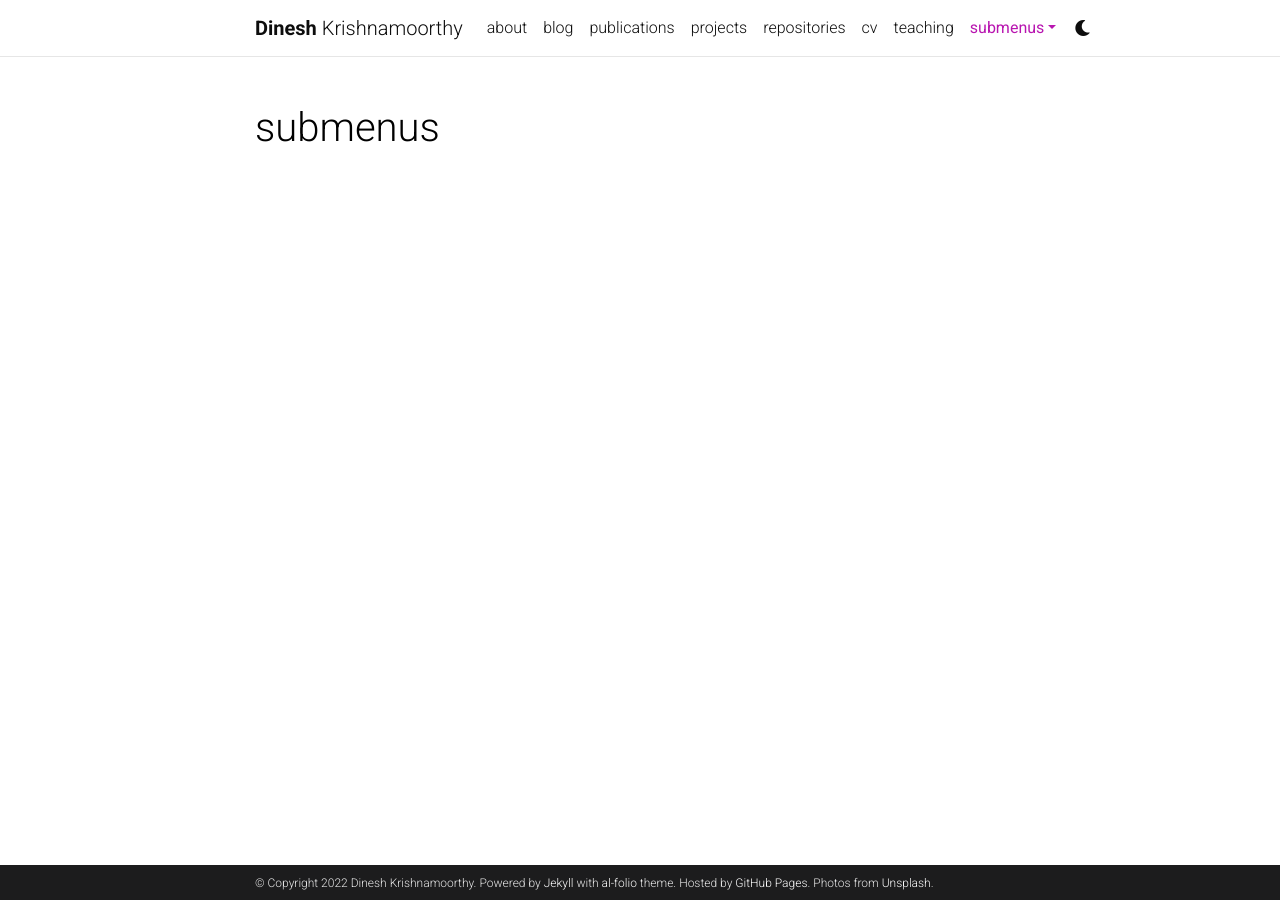
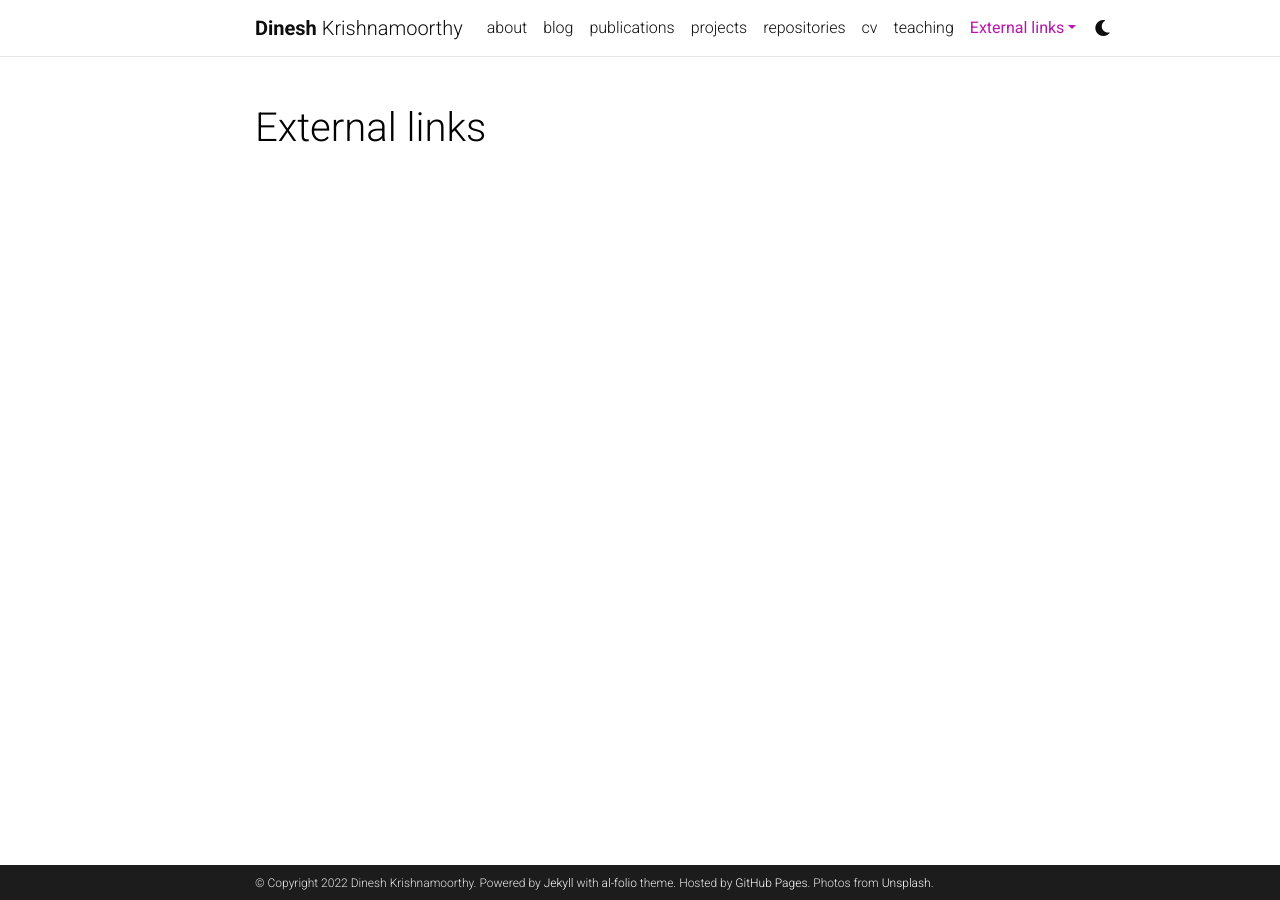
Before and after one commit to dinesh-krishnamoorthy/dinesh-krishnamoorthy.github.io, a Jekyll site: the page built from _pages/dropdown.md, in a window 1280 px wide. Built offline with Jekyll 4.4.1, drawn with Linux system fonts in a browser that asks for light colours; full-size pictures stand in for the smaller copies a plugin makes; comment, search, counter and statistics services are not loaded; a style sheet for code colours, icons or effects is not loaded.

Commit message:
Update dropdown.md

```diff
--- a/_pages/dropdown.md
+++ b/_pages/dropdown.md
@@ -1,13 +1,13 @@
 ---
 layout: page
-title: submenus
+title: External links
 nav: true
 nav_order: 6
 dropdown: true
 children:
-    - title: publications
-      permalink: /publications/
+    - title: Department website
+      permalink: https://www.tue.nl/en/our-university/departments/mechanical-engineering/the-department/
     - title: divider
-    - title: projects
-      permalink: /projects/
+    - title: Group website
+      permalink: https://www.tue.nl/en/research/research-groups/control-systems-technology/
 ---
```
